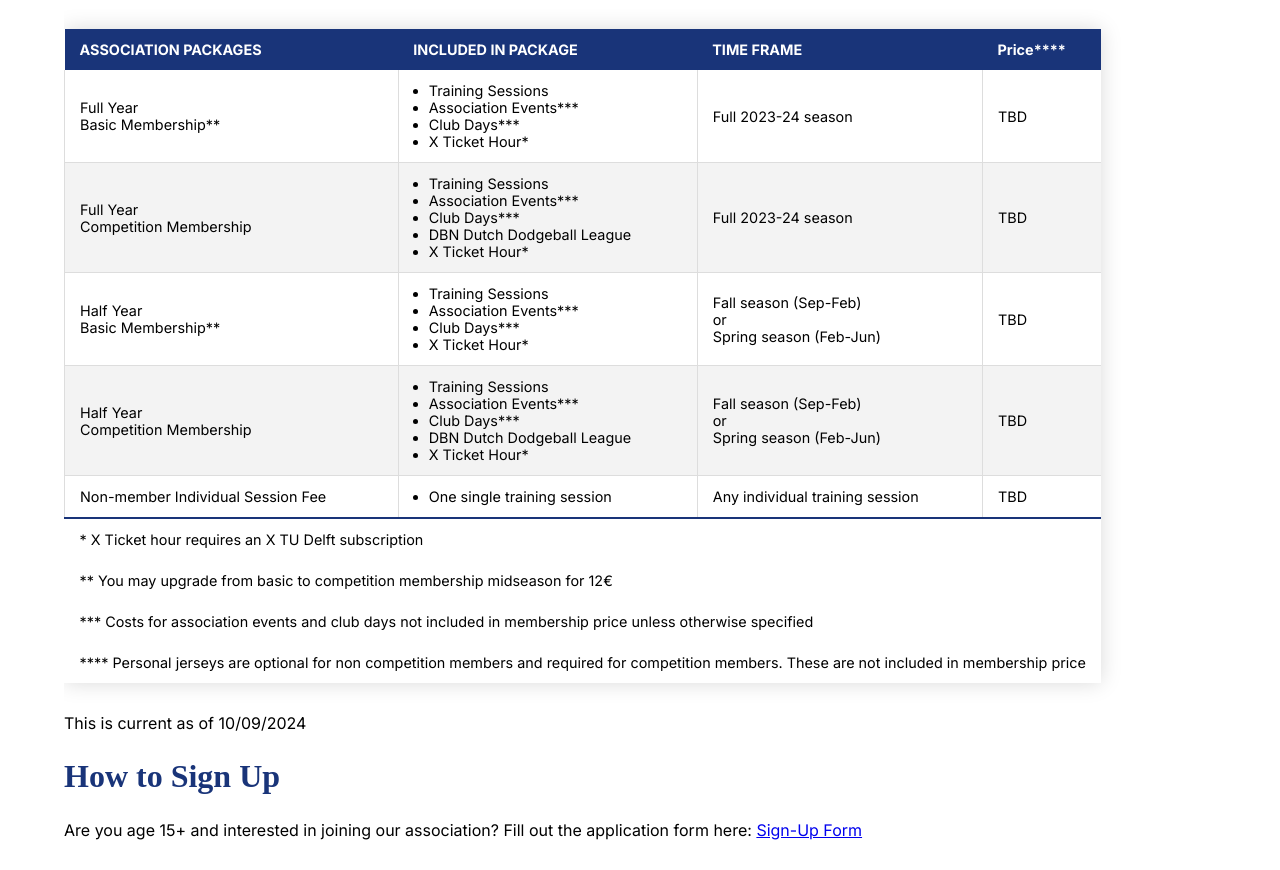
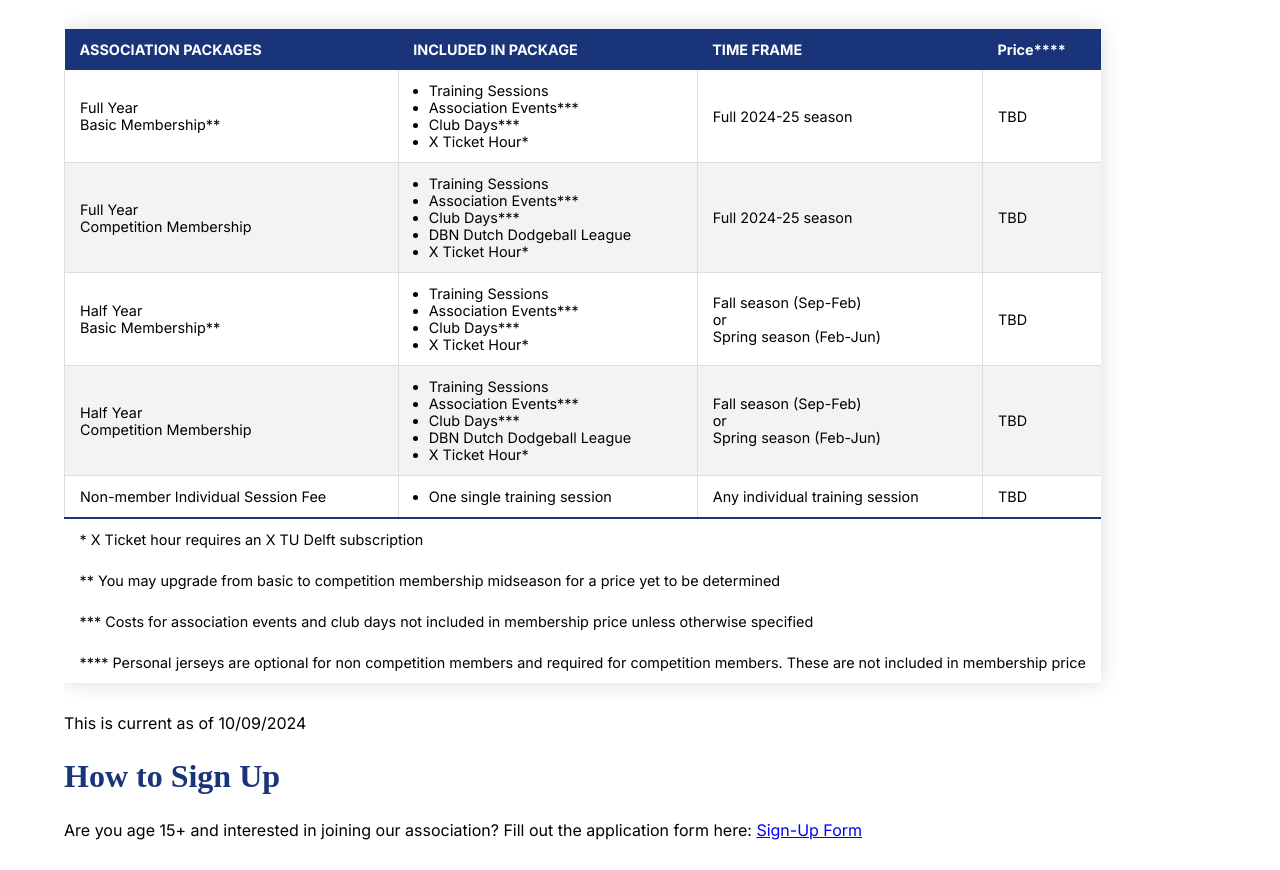
Before and after one commit to DennisLeyting/DennisLeyting.github.io, a plain HTML site: page joinus.html in a window 1280 px wide. Shown: the part 227-1097 px from the top of the page. Drawn offline with Linux system fonts and the light colour scheme; a web font is replaced by a local one.

Commit message:
Update joinus.html
small date and information fix

```diff
--- a/joinus.html
+++ b/joinus.html
@@ -97,7 +97,7 @@
                   <li>X Ticket Hour*</li>
                 </ul>
               </td>
-              <td>Full 2023-24 season</td>
+              <td>Full 2024-25 season</td>
               <td>TBD</td>
             </tr>
             <tr>
@@ -111,7 +111,7 @@
                   <li>X Ticket Hour*</li>
                 </ul>
               </td>
-              <td>Full 2023-24 season</td>
+              <td>Full 2024-25 season</td>
               <td>TBD</td>
             </tr>
             <tr>
@@ -165,7 +165,7 @@
             <tr>
               <td colspan="4">
                 ** You may upgrade from basic to competition membership
-                midseason for 12€
+                midseason for a price yet to be determined
               </td>
             </tr>
             <tr>
```
